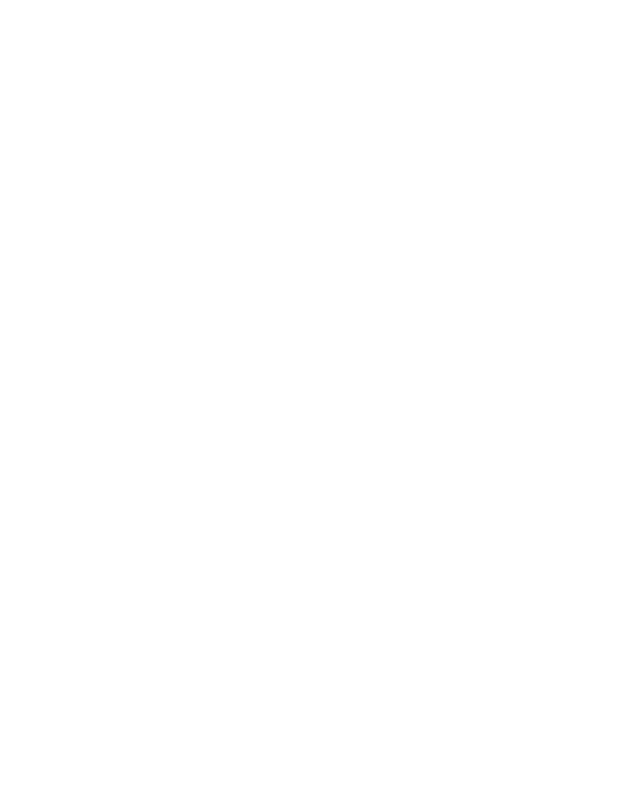
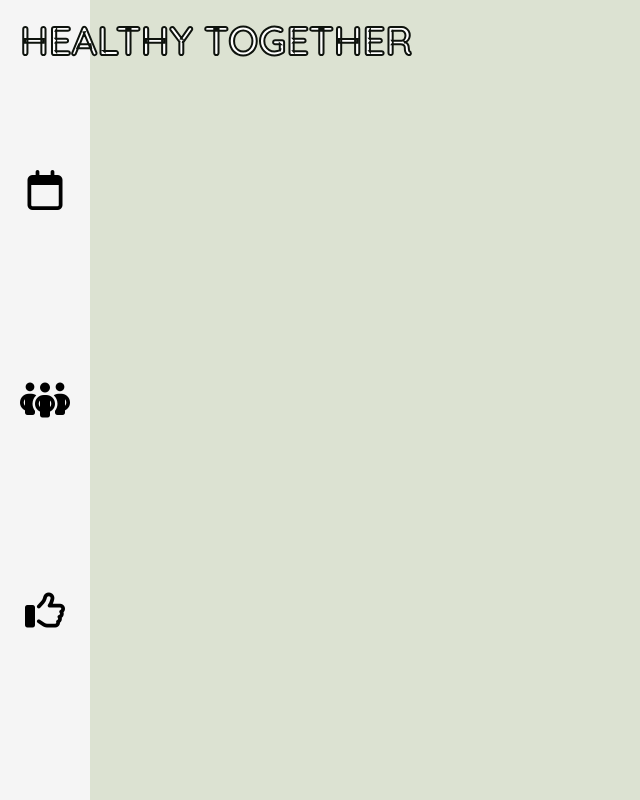
Before and after one commit to leeminhee119/2022-1-, a plain HTML site: page home.html in a window 1280 px wide. Shown: the whole page, without its empty margins (0-640 px from the left). Drawn offline with Linux system fonts and the light colour scheme; a web font is replaced by a local one.

Commit message:
nav bar 배치 완료

```diff
--- /dev/null
+++ b/css/components/nav.css
@@ -0,0 +1,19 @@
+.nav-bar {
+    position: fixed;
+    height: 100vh;
+    top: 0;
+    padding: 0 20px;
+    box-sizing: border-box;
+    background-color: whitesmoke;
+    z-index: -1;
+}
+.nav__list {
+    height: 100%;
+    display: flex;
+    justify-content: space-evenly;
+    flex-direction: column;
+    align-items: center;
+}
+.nav__link i {
+    font-size: 40px;
+}
--- a/css/reset.css
+++ b/css/reset.css
@@ -135,4 +135,5 @@ input:focus {
 
 a {
   text-decoration: none;
+  color: inherit;
 }
--- a/css/styles.css
+++ b/css/styles.css
@@ -1,3 +1,16 @@
 @import url("https://fonts.googleapis.com/css2?family=Kdam+Thmor+Pro&family=Quicksand:wght@300;600&display=swap");
 @import "reset.css";
 @import "login.css";
+@import "components/nav.css";
+
+.logo {
+    margin: 20px;
+    font-family: "Quicksand", sans-serif;
+    font-size: 40px;
+    font-weight: 600;
+    color: white;
+    -webkit-text-stroke: 2px #0e130d; /* width and color */
+}
+body {
+    background-color: #DCE2D2;
+}
--- a/home.html
+++ b/home.html
@@ -6,8 +6,33 @@
     <meta name="viewport" content="width=device-width, initial-scale=1.0" />
     <title>HEALTHY TOGETHER</title>
     <link rel="stylesheet" href="css/styles.css" />
+    <script src="https://kit.fontawesome.com/e7195b7368.js" crossorigin="anonymous"></script>
   </head>
   <body>
-    <nav></nav>
+    <!-- logo -->
+    <div class="logo">
+      <span>HEALTHY TOGETHER</span>
+    </div>
+
+    <!-- Navigation Bar -->
+    <nav class="nav-bar">
+      <ul class="nav__list">
+        <li class="nav__btn">
+          <a class="nav__link" href="menu_manager.html">
+            <i class="fa-regular fa-calendar"></i>
+          </a>
+        </li>
+        <li class="nav__btn">
+          <a class="nav__link" href="menu_share.html">
+            <i class="fa-solid fa-people-group"></i>
+          </a>
+        </li>
+        <li class="nav__btn">
+          <a class="nav__link" href="menu-recommendation.html">
+            <i class="fa-regular fa-thumbs-up"></i>
+          </a>
+        </li>
+      </ul>
+    </nav>
   </body>
 </html>
```
Also changed, not shown: menu_manager.html (added), menu_recommendation.html (added), menu_share.html (added).
